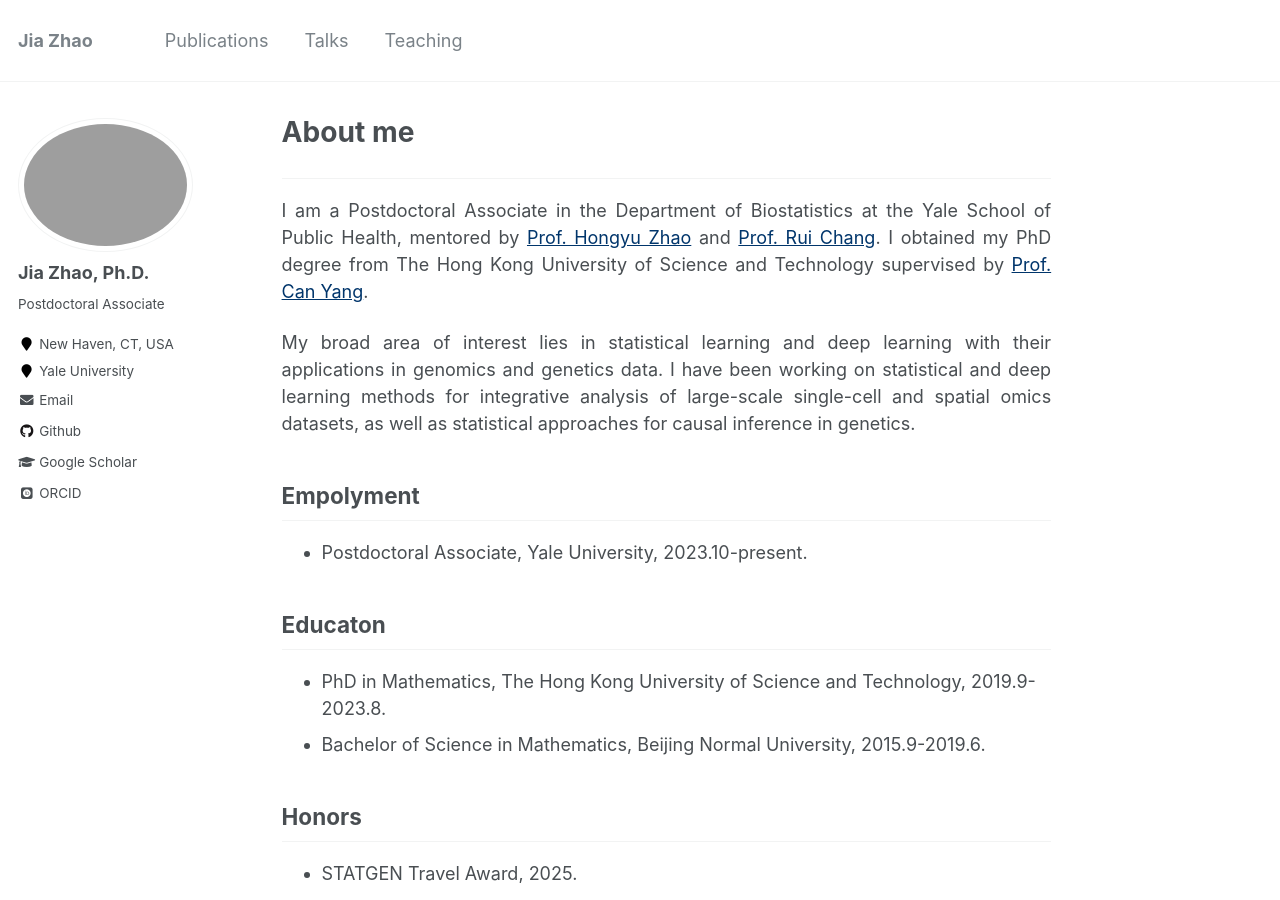
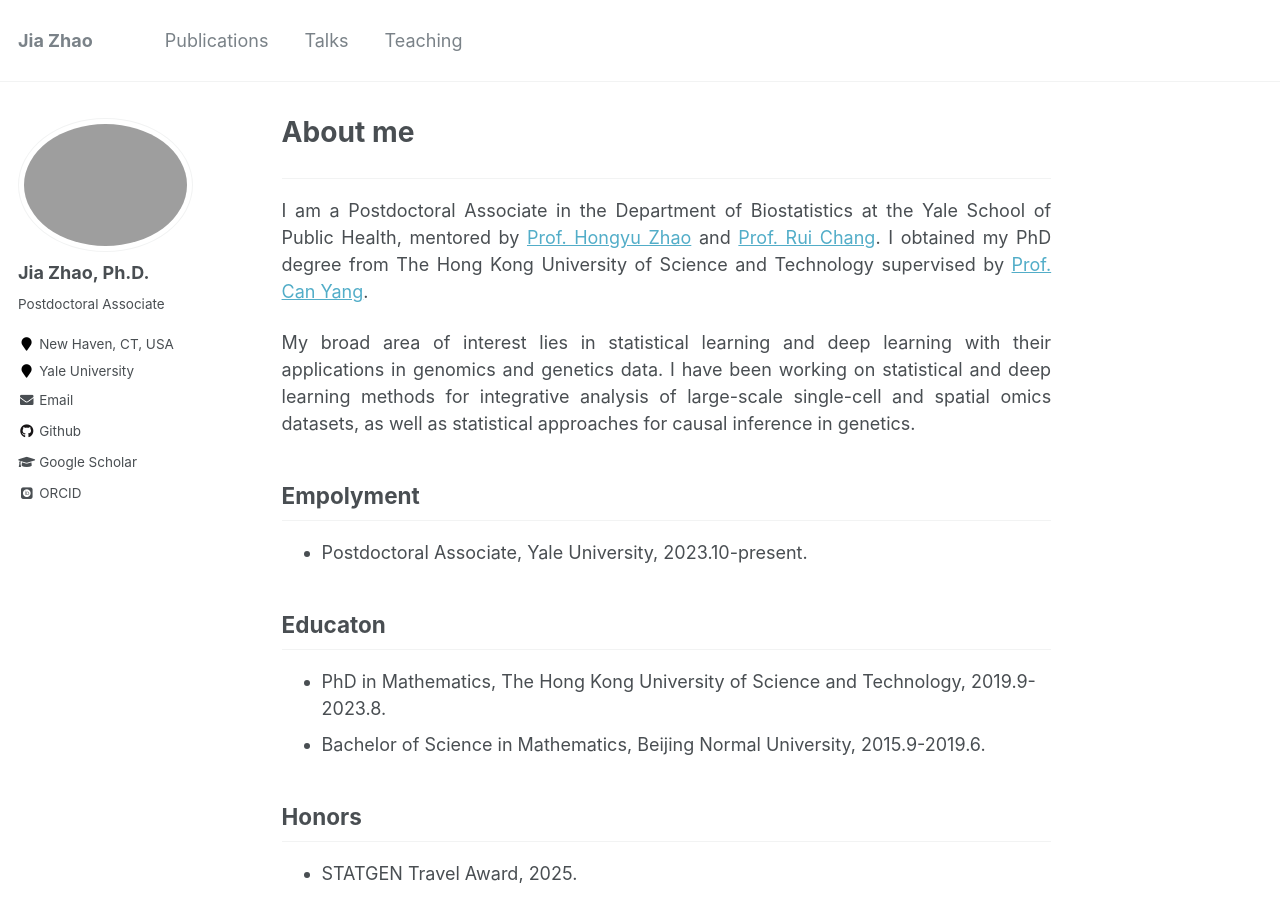
Before and after one commit to jiazhao97/jiazhao97.github.io, a Jekyll site: the page built from _pages/about.md, in a window 1280 px wide and 900 px high. Built offline with Jekyll 4.4.1, drawn with Linux system fonts in a browser that asks for light colours; some web fonts are replaced.

Commit message:
Update about.md

```diff
--- a/_pages/about.md
+++ b/_pages/about.md
@@ -12,7 +12,7 @@ redirect_from:
 
 
 <p style="text-align: justify">
-I am a Postdoctoral Associate in the Department of Biostatistics at the Yale School of Public Health, mentored by <a href="https://zhaocenter.org/index.html" style="color:#00356b;">Prof. Hongyu Zhao</a> and <a href="https://medicine.yale.edu/profile/rui-chang/" style="color:#00356b;">Prof. Rui Chang</a>. I obtained my PhD degree from The Hong Kong University of Science and Technology supervised by <a href="https://sites.google.com/site/eeyangc/"  style="color:#00356b;">Prof. Can Yang</a>.
+I am a Postdoctoral Associate in the Department of Biostatistics at the Yale School of Public Health, mentored by <a href="https://zhaocenter.org/index.html" style="color:#52adc8;">Prof. Hongyu Zhao</a> and <a href="https://medicine.yale.edu/profile/rui-chang/" style="color:#52adc8;">Prof. Rui Chang</a>. I obtained my PhD degree from The Hong Kong University of Science and Technology supervised by <a href="https://sites.google.com/site/eeyangc/"  style="color:#52adc8;">Prof. Can Yang</a>.
 </p>
 
 <p style="text-align: justify">
```
